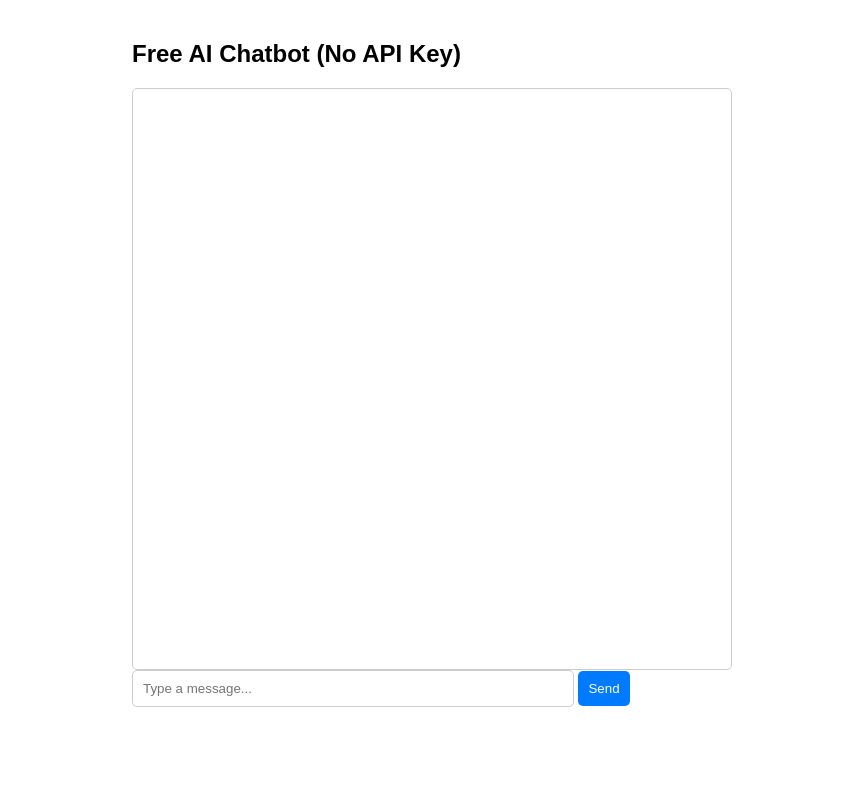
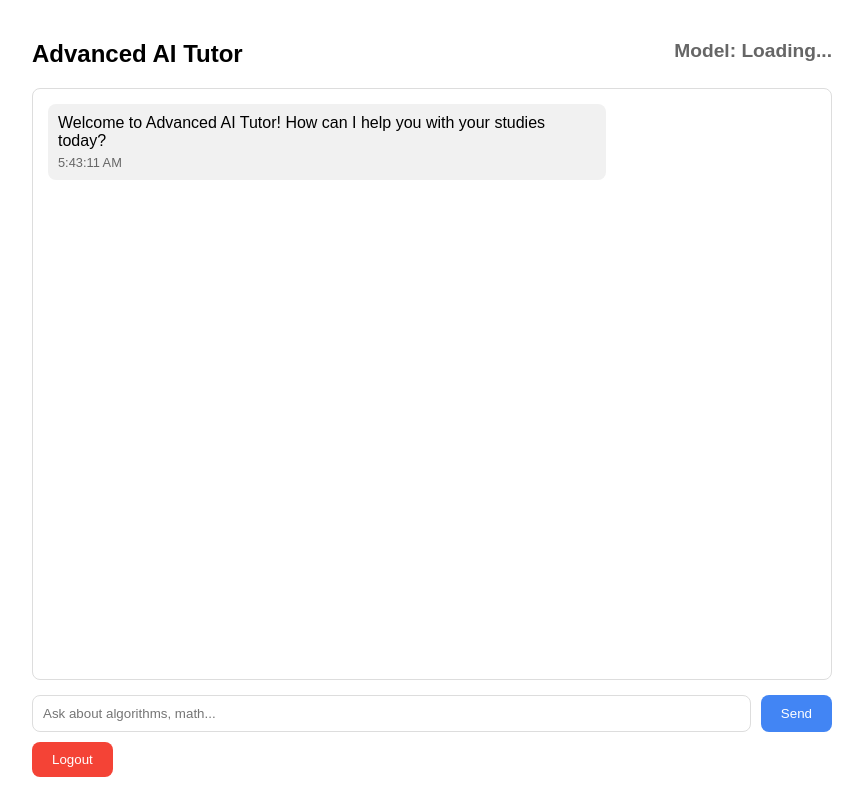
Before and after one commit to ahaag4/Ai-mini.py-project, a Flask app: page / in a window 1280 px wide. Shown: the whole page, without its empty margins (208-1071 px from the left). Run offline with Flask 3, Linux system fonts and the light colour scheme; the visitor is signed in with stand-in values (Sample User, id 1).

Commit message:
Update chat.html

```diff
--- a/templates/chat.html
+++ b/templates/chat.html
@@ -1,57 +1,89 @@
 <!DOCTYPE html>
 <html>
 <head>
-  <title>AI Chatbot</title>
-  <meta name="viewport" content="width=device-width, initial-scale=1" />
+    <title>AI Tutor</title>
+    <meta name="viewport" content="width=device-width, initial-scale=1.0">
     <style>
-    body { font-family: Arial; padding: 20px; max-width: 600px; margin: auto; }
-    #chat-container { border: 1px solid #ccc; padding: 10px; height: 70vh; overflow-y: auto; border-radius: 5px; }
-    .user-message, .bot-message { margin: 10px 0; padding: 10px; border-radius: 5px; }
-    .user-message { background: #d1ecf1; text-align: right; }
-    .bot-message { background: #f8f9fa; text-align: left; }
-    input, button { padding: 10px; border-radius: 5px; }
-    input { width: 70%; border: 1px solid #ccc; }
-    button { background: #007bff; color: white; border: none; }
+        body { font-family: Arial; margin: 0; padding: 20px; max-width: 800px; margin: auto; }
+        #chat-container { height: 70vh; overflow-y: auto; border: 1px solid #ddd; padding: 15px; margin-bottom: 15px; border-radius: 8px; }
+        .message { margin-bottom: 10px; padding: 10px; border-radius: 8px; max-width: 70%; }
+        .user-message { background: #e3f2fd; margin-left: auto; }
+        .bot-message { background: #f1f1f1; margin-right: auto; }
+        .message-meta { font-size: 0.8em; color: #666; margin-top: 5px; }
+        #input-area { display: flex; gap: 10px; }
+        #user-input { flex: 1; padding: 10px; border-radius: 8px; border: 1px solid #ddd; }
+        button { padding: 10px 20px; background: #4285f4; color: white; border: none; border-radius: 8px; cursor: pointer; }
+        .model-indicator { float: right; font-size: 0.8em; color: #666; }
     </style>
 </head>
 <body>
-  <h2>Free AI Chatbot (No API Key)</h2>
+    <h2>Advanced AI Tutor <span class="model-indicator" id="model-indicator">Model: Loading...</span></h2>
     <div id="chat-container"></div>
-  <input id="user-input" placeholder="Type a message..." />
+    <div id="input-area">
+        <input type="text" id="user-input" placeholder="Ask about algorithms, math..." autocomplete="off">
         <button onclick="sendMessage()">Send</button>
+    </div>
+    <button onclick="logout()" style="background: #f44336; margin-top: 10px;">Logout</button>
 
     <script>
+        const chatContainer = document.getElementById("chat-container");
+        const userInput = document.getElementById("user-input");
+
+        // Load previous conversation
+        window.onload = () => {
+            addMessage("bot", "Welcome to Advanced AI Tutor! How can I help you with your studies today?", new Date());
+        };
+
+        function addMessage(sender, text, timestamp) {
+            const messageDiv = document.createElement("div");
+            messageDiv.className = `message ${sender}-message`;
+
+            const textDiv = document.createElement("div");
+            textDiv.textContent = text;
+
+            const metaDiv = document.createElement("div");
+            metaDiv.className = "message-meta";
+            metaDiv.textContent = timestamp.toLocaleTimeString();
+
+            messageDiv.appendChild(textDiv);
+            messageDiv.appendChild(metaDiv);
+            chatContainer.appendChild(messageDiv);
+            chatContainer.scrollTop = chatContainer.scrollHeight;
+        }
+
         async function sendMessage() {
-      const input = document.getElementById("user-input");
-      const chat = document.getElementById("chat-container");
-      const msg = input.value.trim();
-      if (!msg) return;
+            const message = userInput.value.trim();
+            if (!message) return;
 
-      const userDiv = document.createElement("div");
-      userDiv.className = "user-message";
-      userDiv.innerText = "You: " + msg;
-      chat.appendChild(userDiv);
-      input.value = "";
+            const timestamp = new Date();
+            addMessage("user", message, timestamp);
+            userInput.value = "";
 
-      const botDiv = document.createElement("div");
-      botDiv.className = "bot-message";
-      botDiv.innerText = "AI: Thinking...";
-      chat.appendChild(botDiv);
-
-      chat.scrollTop = chat.scrollHeight;
-
-      const res = await fetch("/chat", {
+            try {
+                const response = await fetch("/api/chat", {
                     method: "POST",
-        headers: { "Content-Type": "application/x-www-form-urlencoded" },
-        body: "user_input=" + encodeURIComponent(msg)
+                    headers: { "Content-Type": "application/json" },
+                    body: JSON.stringify({ message })
                 });
 
-      const data = await res.json();
-      botDiv.innerText = "AI: " + data.response;
-      chat.scrollTop = chat.scrollHeight;
+                const data = await response.json();
+                if (data.error) {
+                    addMessage("bot", `Error: ${data.error}`, new Date());
+                } else {
+                    addMessage("bot", data.response, new Date(data.timestamp));
+                    document.getElementById("model-indicator").textContent = `Model: ${data.model}`;
+                }
+            } catch (error) {
+                addMessage("bot", "Failed to get response from server", new Date());
+            }
         }
 
-    document.getElementById("user-input").addEventListener("keypress", function (e) {
+        async function logout() {
+            await fetch("/logout", { method: "POST" });
+            window.location.href = "/";
+        }
+
+        userInput.addEventListener("keypress", (e) => {
             if (e.key === "Enter") sendMessage();
         });
     </script>
```
Lines whose indentation alone changed are shown as unchanged.
